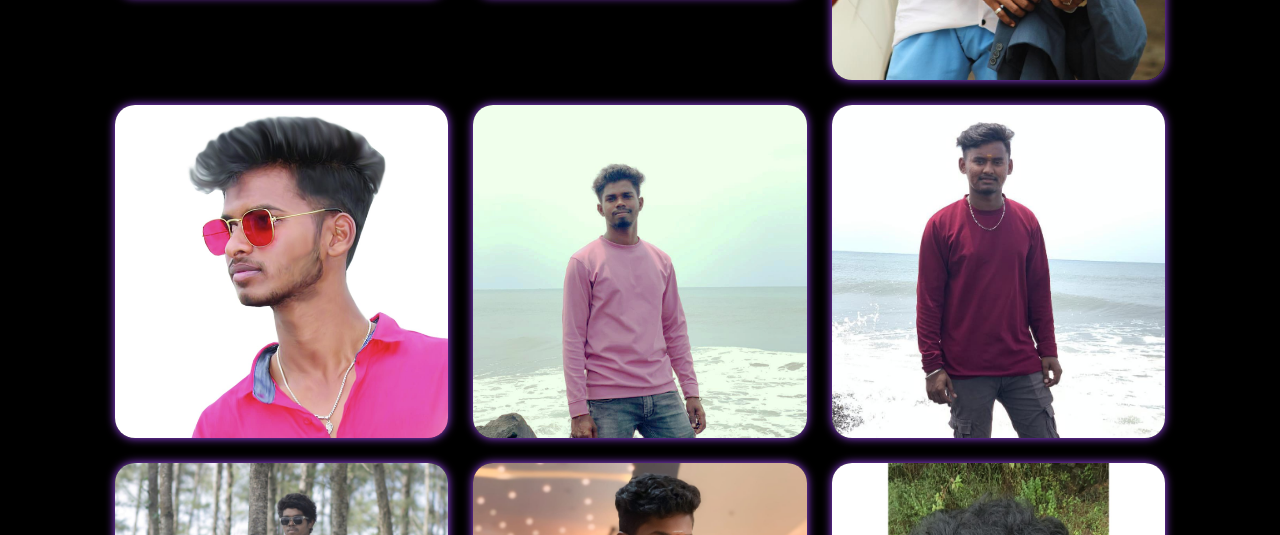
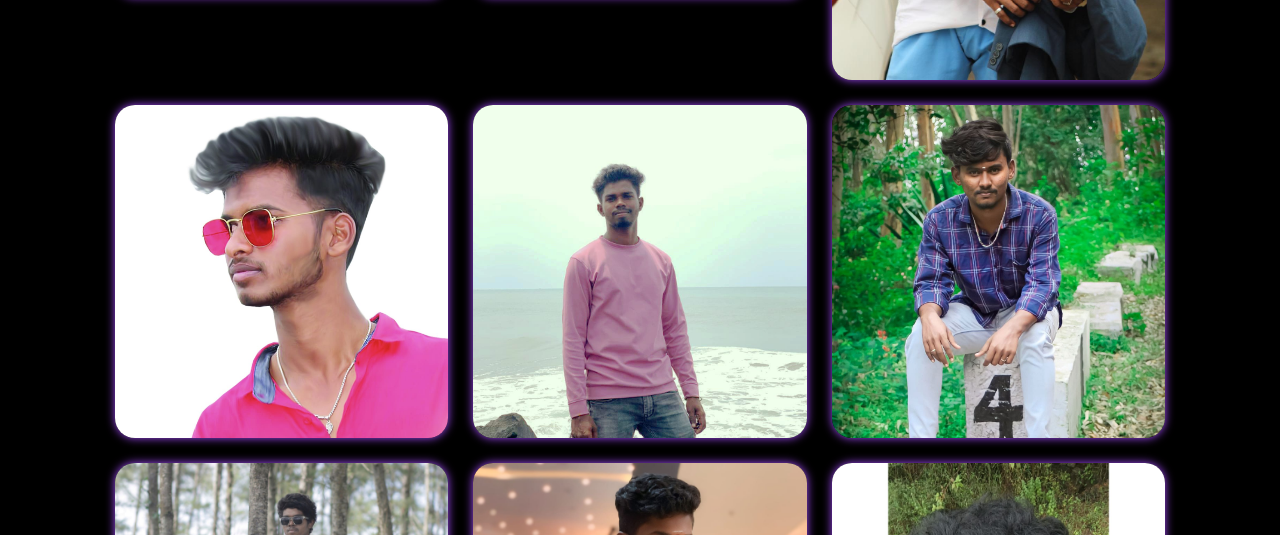
Before and after one commit to rajaram2k/GUNA-BLOCK, a plain HTML site: page GUNA/index.html in a window 1280 px wide. Shown: the part 4898-5433 px from the top of the page. Drawn offline with nearby package versions, Linux system fonts and the light colour scheme; animation ran at ten frames a second; a web font is replaced by a local one.

Commit message:
Update index.html

```diff
--- a/GUNA/index.html
+++ b/GUNA/index.html
@@ -384,7 +384,7 @@
                 </div>
 
                 <div class="portfolio-box">
-                    <img src="images/vp.jpg" alt="">
+                    <img src="images/vp1.jpg" alt="">
                     <div class="portfolio-layer">
                         <h4>VP</h4>
                         <p> check this out</p>
```
